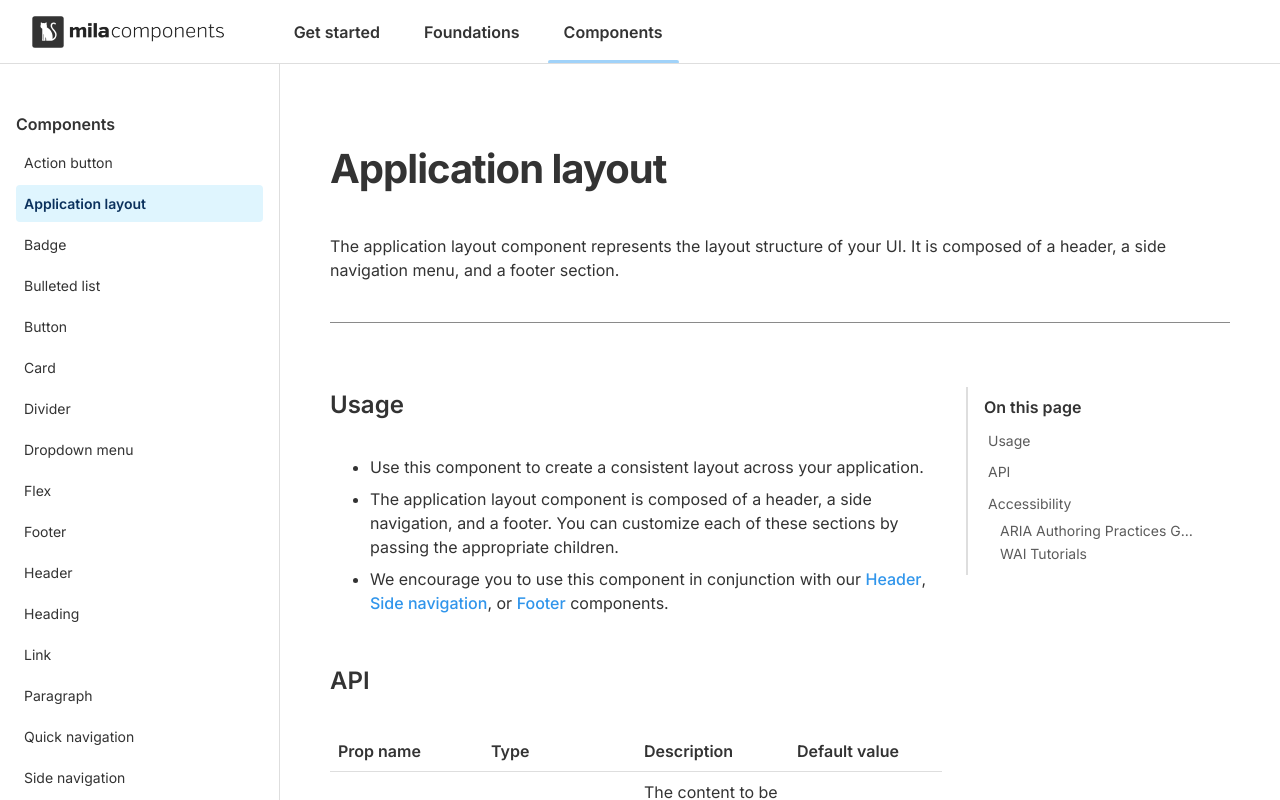
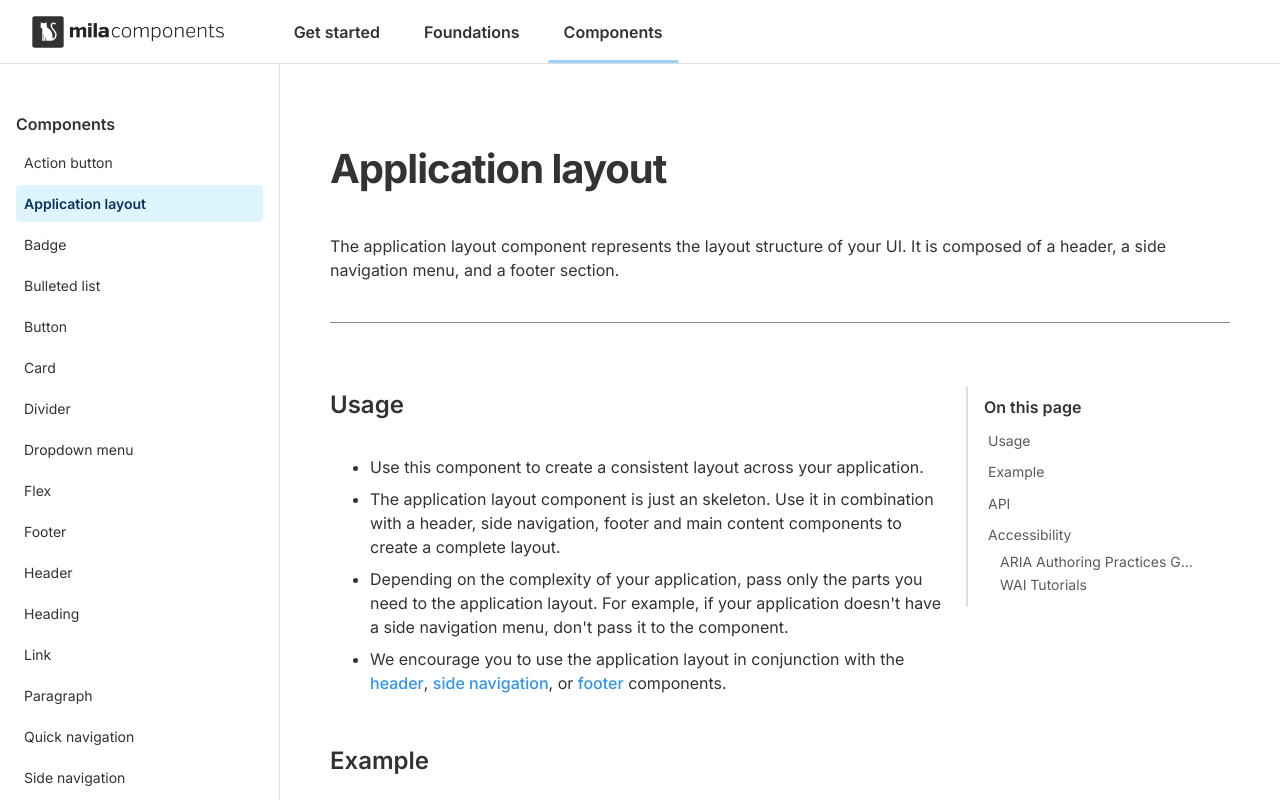
Before and after one commit to GomezIvann/mila-components, a Next.js app in the folder apps/web/: page /components/application-layout in a window 1280 px wide. Built offline with nearby package versions, Linux system fonts and the light colour scheme.

Commit message:
Documentation updates & small link component enhancement

```diff
--- a/apps/web/common/custom-components/icons.tsx
+++ b/apps/web/common/custom-components/icons.tsx
@@ -10,8 +10,8 @@ export default {
     </svg>
   ),
   gitHub: (
-    <svg viewBox="0 0 1792 1792" width="0" xmlns="http://www.w3.org/2000/svg" fill="currentColor">
-      <path d="M1664 896q0 251-146.5 451.5t-378.5 277.5q-27 5-39.5-7t-12.5-30v-211q0-97-52-142 57-6 102.5-18t94-39 81-66.5 53-105 20.5-150.5q0-121-79-206 37-91-8-204-28-9-81 11t-92 44l-38 24q-93-26-192-26t-192 26q-16-11-42.5-27t-83.5-38.5-86-13.5q-44 113-7 204-79 85-79 206 0 85 20.5 150t52.5 105 80.5 67 94 39 102.5 18q-40 36-49 103-21 10-45 15t-57 5-65.5-21.5-55.5-62.5q-19-32-48.5-52t-49.5-24l-20-3q-21 0-29 4.5t-5 11.5 9 14 13 12l7 5q22 10 43.5 38t31.5 51l10 23q13 38 44 61.5t67 30 69.5 7 55.5-3.5l23-4q0 38 .5 89t.5 54q0 18-13 30t-40 7q-232-77-378.5-277.5t-146.5-451.5q0-209 103-385.5t279.5-279.5 385.5-103 385.5 103 279.5 279.5 103 385.5z" />
+    <svg xmlns="http://www.w3.org/2000/svg" viewBox="0 0 496 512" fill="currentColor">
+      <path d="M165.9 397.4c0 2-2.3 3.6-5.2 3.6-3.3 .3-5.6-1.3-5.6-3.6 0-2 2.3-3.6 5.2-3.6 3-.3 5.6 1.3 5.6 3.6zm-31.1-4.5c-.7 2 1.3 4.3 4.3 4.9 2.6 1 5.6 0 6.2-2s-1.3-4.3-4.3-5.2c-2.6-.7-5.5 .3-6.2 2.3zm44.2-1.7c-2.9 .7-4.9 2.6-4.6 4.9 .3 2 2.9 3.3 5.9 2.6 2.9-.7 4.9-2.6 4.6-4.6-.3-1.9-3-3.2-5.9-2.9zM244.8 8C106.1 8 0 113.3 0 252c0 110.9 69.8 205.8 169.5 239.2 12.8 2.3 17.3-5.6 17.3-12.1 0-6.2-.3-40.4-.3-61.4 0 0-70 15-84.7-29.8 0 0-11.4-29.1-27.8-36.6 0 0-22.9-15.7 1.6-15.4 0 0 24.9 2 38.6 25.8 21.9 38.6 58.6 27.5 72.9 20.9 2.3-16 8.8-27.1 16-33.7-55.9-6.2-112.3-14.3-112.3-110.5 0-27.5 7.6-41.3 23.6-58.9-2.6-6.5-11.1-33.3 2.6-67.9 20.9-6.5 69 27 69 27 20-5.6 41.5-8.5 62.8-8.5s42.8 2.9 62.8 8.5c0 0 48.1-33.6 69-27 13.7 34.7 5.2 61.4 2.6 67.9 16 17.7 25.8 31.5 25.8 58.9 0 96.5-58.9 104.2-114.8 110.5 9.2 7.9 17 22.9 17 46.4 0 33.7-.3 75.4-.3 83.6 0 6.5 4.6 14.4 17.3 12.1C428.2 457.8 496 362.9 496 252 496 113.3 383.5 8 244.8 8zM97.2 352.9c-1.3 1-1 3.3 .7 5.2 1.6 1.6 3.9 2.3 5.2 1 1.3-1 1-3.3-.7-5.2-1.6-1.6-3.9-2.3-5.2-1zm-10.8-8.1c-.7 1.3 .3 2.9 2.3 3.9 1.6 1 3.6 .7 4.3-.7 .7-1.3-.3-2.9-2.3-3.9-2-.6-3.6-.3-4.3 .7zm32.4 35.6c-1.6 1.3-1 4.3 1.3 6.2 2.3 2.3 5.2 2.6 6.5 1 1.3-1.3 .7-4.3-1.3-6.2-2.2-2.3-5.2-2.6-6.5-1zm-11.4-14.7c-1.6 1-1.6 3.6 0 5.9 1.6 2.3 4.3 3.3 5.6 2.3 1.6-1.3 1.6-3.9 0-6.2-1.4-2.3-4-3.3-5.6-2z" />
     </svg>
   ),
   link: (
--- a/apps/web/screens/components/application-layout/application-layout.tsx
+++ b/apps/web/screens/components/application-layout/application-layout.tsx
@@ -3,7 +3,20 @@
 import { Badge, BulletedList, Divider, Flex, Heading, Link, Paragraph, Table } from "mila-components";
 import NextLink from "next/link";
 import SiteQuickNavigation from "@/common/custom-components/quick-navigation/quick-navigation";
-import { Code } from "@/common/custom-components/code/code";
+import { Code, CodeBlock } from "@/common/custom-components/code/code";
+
+const applicationLayoutExample = `() => {
+  return (
+    <ApplicationLayout
+      header={<Header />}
+      sideNavigation={<SideNavigation />}
+      footer={<Footer />}
+    >
+      <MainContent />
+    </ApplicationLayout>
+  );
+}
+`;
 
 const sections = [
   {
@@ -12,31 +25,43 @@ const sections = [
       <BulletedList>
         <li>Use this component to create a consistent layout across your application.</li>
         <li>
-          The application layout component is composed of a header, a side navigation, and a footer. You can customize
-          each of these sections by passing the appropriate children.
+          The application layout component is just an skeleton. Use it in combination with a header, side navigation,
+          footer and main content components to create a complete layout.
         </li>
         <li>
-          We encourage you to use this component in conjunction with our{" "}
+          Depending on the complexity of your application, pass only the parts you need to the application layout. For
+          example, if your application doesn't have a side navigation menu, don't pass it to the component.
+        </li>
+        <li>
+          We encourage you to use the application layout in conjunction with the{" "}
           <NextLink href="/components/header" passHref legacyBehavior>
-            <Link>Header</Link>
+            <Link>header</Link>
           </NextLink>
           ,{" "}
           <NextLink href="/components/side-navigation" passHref legacyBehavior>
-            <Link>Side navigation</Link>
+            <Link>side navigation</Link>
           </NextLink>
           , or{" "}
           <NextLink href="/components/footer" passHref legacyBehavior>
-            <Link>Footer</Link>
+            <Link>footer</Link>
           </NextLink>{" "}
           components.
         </li>
       </BulletedList>
     ),
   },
-  // {
-  //   title: "Example",
-  //   content: <LiveCodeBlock example={defaultExample} />,
-  // },
+  {
+    title: "Example",
+    content: (
+      <>
+        <Paragraph>
+          The application layout can't be placed inside a live code canvas due to styling impossibilities. But, here's
+          an example of how you can use it in your project:
+        </Paragraph>
+        <CodeBlock language="tsx">{applicationLayoutExample}</CodeBlock>
+      </>
+    ),
+  },
   {
     title: "API",
     content: (
--- a/apps/web/screens/components/footer/footer.tsx
+++ b/apps/web/screens/components/footer/footer.tsx
@@ -15,7 +15,7 @@ const sections = [
         <li>
           Use the footer component in combination with the{" "}
           <NextLink href="/components/application-layout" passHref legacyBehavior>
-            <Link>Application layout</Link>
+            <Link>application layout</Link>
           </NextLink>{" "}
           and the rest of the layout components to create consistent layouts across your application.
         </li>
--- a/apps/web/screens/components/header/header.tsx
+++ b/apps/web/screens/components/header/header.tsx
@@ -15,7 +15,7 @@ const sections = [
         <li>
           Use the header component in combination with the{" "}
           <NextLink href="/components/application-layout" passHref legacyBehavior>
-            <Link>Application layout</Link>
+            <Link>application layout</Link>
           </NextLink>{" "}
           and the rest of the layout components to create consistent layouts across your application.
         </li>
--- a/apps/web/screens/components/side-navigation/side-navigation.tsx
+++ b/apps/web/screens/components/side-navigation/side-navigation.tsx
@@ -15,7 +15,7 @@ const sections = [
         <li>
           Use the side navigation component in combination with the{" "}
           <NextLink href="/components/application-layout" passHref legacyBehavior>
-            <Link>Application layout</Link>
+            <Link>application layout</Link>
           </NextLink>{" "}
           and the rest of the layout components to create consistent layouts across your application.
         </li>
--- a/apps/web/screens/get-started/installation/code-examples/building.ts
+++ b/apps/web/screens/get-started/installation/code-examples/building.ts
@@ -9,11 +9,11 @@ const code = `() => (
       Mila components are a collection of React components
       that you can use to build your applications.
     </Paragraph>
-    <Flex gap={24}>
-      <Button onClick={() => console.log("Mila!")}>
+    <Flex alignItems="center" gap={24}>
+      <Button onClick={() => alert("Mila!")}>
         Get started
       </Button>
-      <Link href="https://github.com/GomezIvann/mila-components">
+      <Link href="https://github.com/GomezIvann/mila-components" newWindow>
         GitHub
       </Link>
     </Flex>
--- a/packages/ui/src/link/link.tsx
+++ b/packages/ui/src/link/link.tsx
@@ -7,7 +7,7 @@ import { forwardRef } from "react";
 
 const StyledLink = styled.a<{ $disabled?: LinkProps["disabled"] }>`
   border-radius: ${alias.space.primaryBorderRadius};
-  padding: 0;
+  height: fit-content;
   width: fit-content;
   display: inline-flex;
   align-items: center;
```
Also changed, not shown: apps/web/screens/get-started/introduction/introduction.tsx (+7 -6 lines), apps/web/screens/home/home.tsx (+12 -2 lines).
